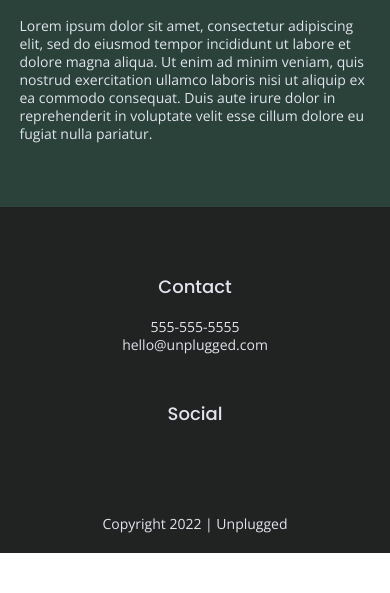
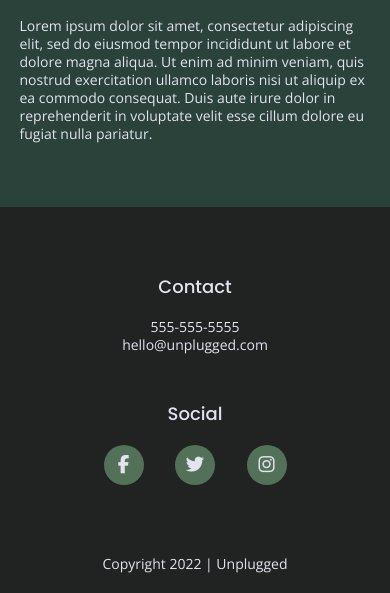
Before and after one commit to Becky-K/unplugged-project, a website built with Parcel: page index.html in a window 390 px wide. Shown: the part 2863-3456 px from the top of the page. Before the commit the page ends 3416 px from the top, so only its background shows below. Built offline with nearby package versions, Linux system fonts and the light colour scheme; files whose address does not match are found by name.

Commit message:
Added styles to icons and made responsive

```diff
--- a/css/main.css
+++ b/css/main.css
@@ -239,10 +239,19 @@
     align-items: center;
   }
 
+
   footer .social-icons p {
+    width: 40px;
+    height: 40px;
+    border-radius: 50%;
+    background-color: #527158;
     display: flex;
     justify-content: center;
     align-items: center;
+  }
+
+  footer .social-icons p i {
+    font-size: 1.3125em;
   }
 
   footer .copyright {
@@ -660,6 +669,11 @@
         line-height: 1.285;
     }
 
+    footer .social-icons{
+      justify-content: space-between;
+      width: 12.5em;
+  }
+
     footer .copyright {
       width: 100%;
     }
--- a/index.html
+++ b/index.html
@@ -163,13 +163,13 @@
           <h4>Social</h4>
           <div class="social-icons">
             <p>
-              <a href="https://www.facebook.com/Skillcrush/" target="_blank"></a>
+              <a href="https://www.facebook.com/Skillcrush/" target="_blank"><i class="fab fa-facebook-f"></i></a>
             </p>
             <p>
-              <a href="https://www.twitter.com/Skillcrush/" target="_blank"></a>
+              <a href="https://www.twitter.com/Skillcrush/" target="_blank"><i class="fab fa-twitter"></i></a>
             </p>
             <p>
-              <a href="https://www.instagram.com/Skillcrush" target="_blank"></a>
+              <a href="https://www.instagram.com/Skillcrush" target="_blank"><i class="fab fa-instagram"></i></a>
             </p>
 
           </div>
```
Also changed, not shown: about/index.html (+3 -5 lines), faq/index.html (+3 -3 lines).
